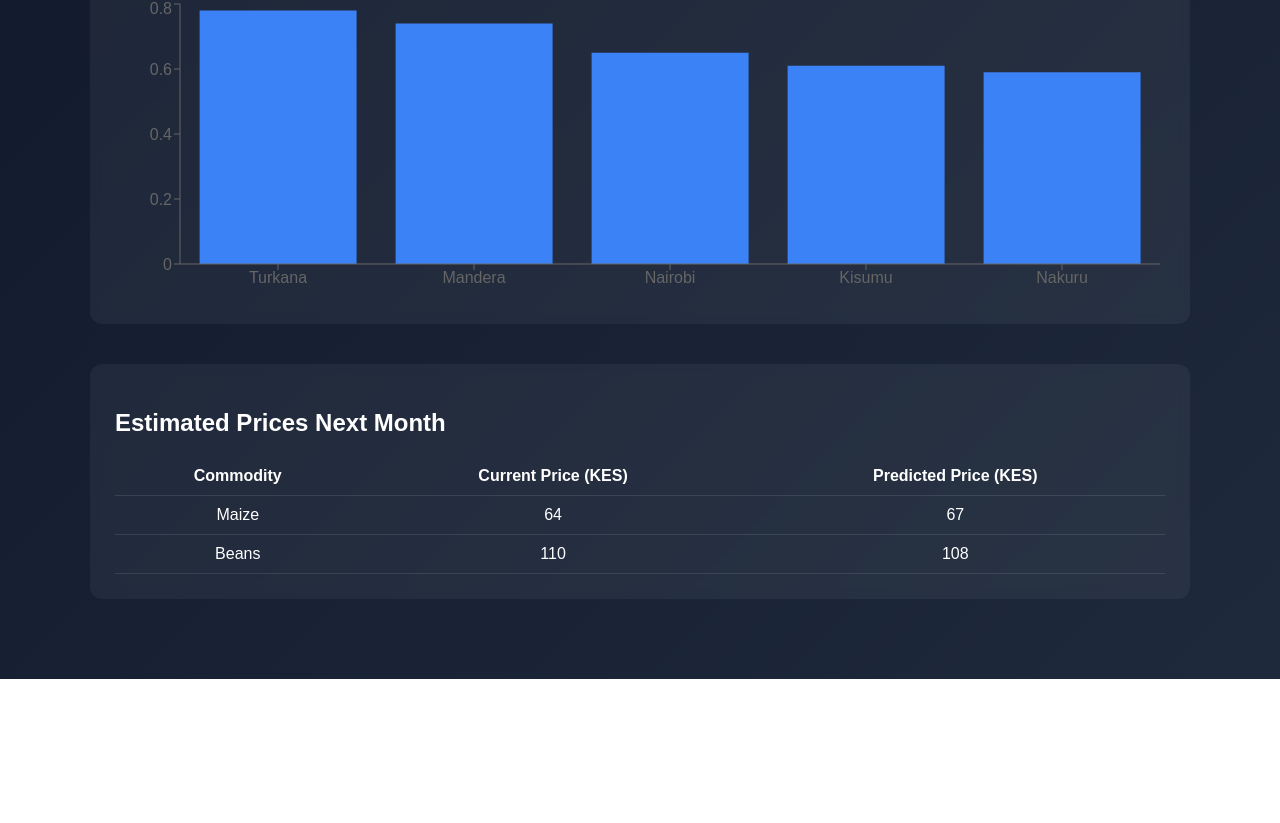
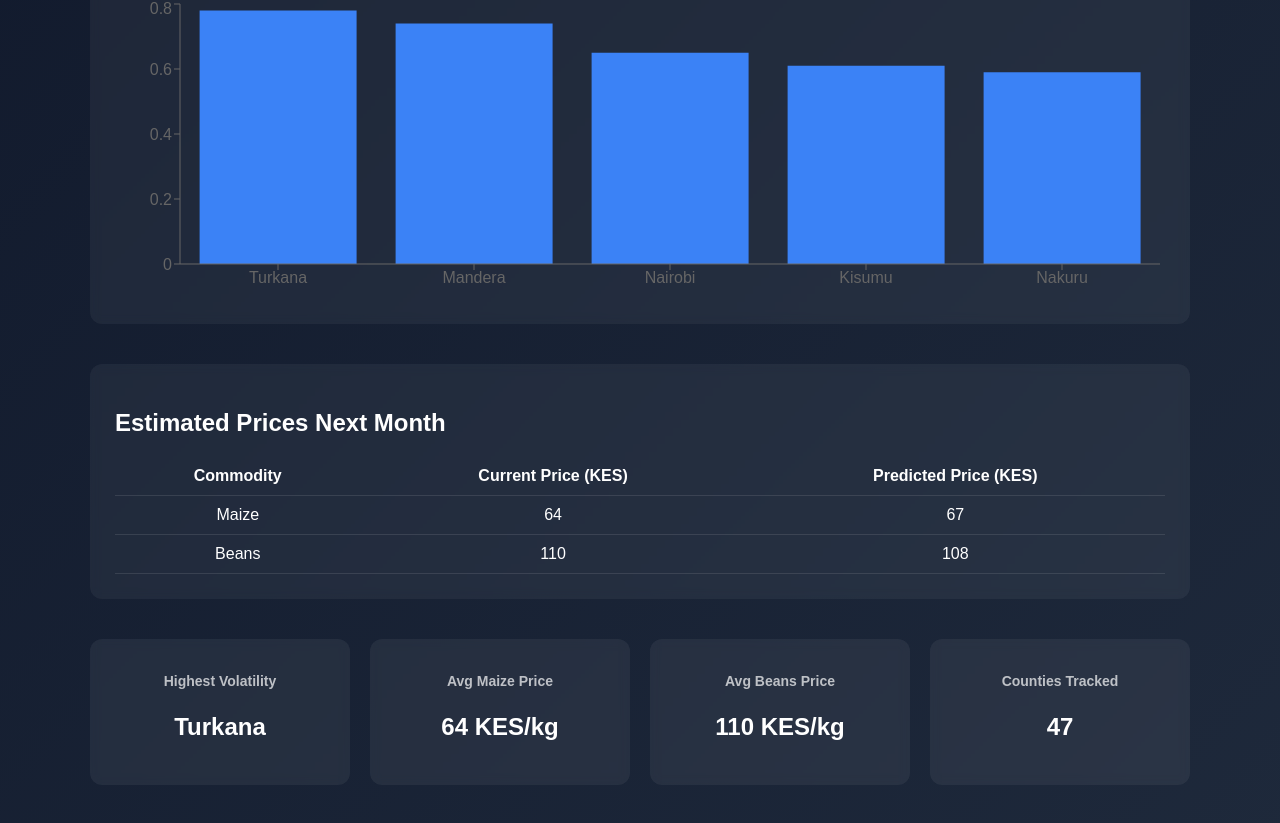
Before and after one commit to rhapsodydevv/food-price-predictor, a React (Vite) app in the folder frontend/: page /dashboard in a window 1280 px wide. Shown: the part 672-1495 px from the top of the page. Before the commit the page ends 1351 px from the top, so only its background shows below. Built offline with nearby package versions, Linux system fonts and the light colour scheme.

Commit message:
Creating the Dashboard page

```diff
--- a/frontend/src/pages/Dashboard.css
+++ b/frontend/src/pages/Dashboard.css
@@ -28,3 +28,35 @@ table td {
     text-align: center;
     border-bottom: 1px solid rgba(255, 255, 255, 0.1);
 }
+
+.stats-grid {
+    display: grid;
+    grid-template-columns: repeat(4, 1fr);
+    gap: 20px;
+    margin-bottom: 40px;
+}
+
+.stat-card {
+    background: rgba(255, 255, 255, 0.06);
+    padding: 20px;
+    border-radius: 12px;
+    -webkit-backdrop-filter: blur(5px);
+    backdrop-filter: blur(5px);
+    text-align: center;
+    transition: transform 0.2s ease;
+}
+
+.stat-card:hover {
+    transform: translateY(-4px);
+}
+
+.stat-card h3 {
+    font-size: 14px;
+    opacity: 0.7;
+    margin-bottom: 8px;
+}
+
+.stat-card p {
+    font-size: 24px;
+    font-weight: 600;
+}
--- a/frontend/src/pages/Dashboard.jsx
+++ b/frontend/src/pages/Dashboard.jsx
@@ -93,6 +93,29 @@ export default function Dashboard() {
 
                 </table>
             </div>
+            <div className="stats-grid">
+
+                <div className="stat-card">
+                    <h3>Highest Volatility</h3>
+                    <p>Turkana</p>
+                </div>
+
+                <div className="stat-card">
+                    <h3>Avg Maize Price</h3>
+                    <p>64 KES/kg</p>
+                </div>
+
+                <div className="stat-card">
+                    <h3>Avg Beans Price</h3>
+                    <p>110 KES/kg</p>
+                </div>
+
+                <div className="stat-card">
+                    <h3>Counties Tracked</h3>
+                    <p>47</p>
+                </div>
+
+            </div>
 
         </div>
     );
```
